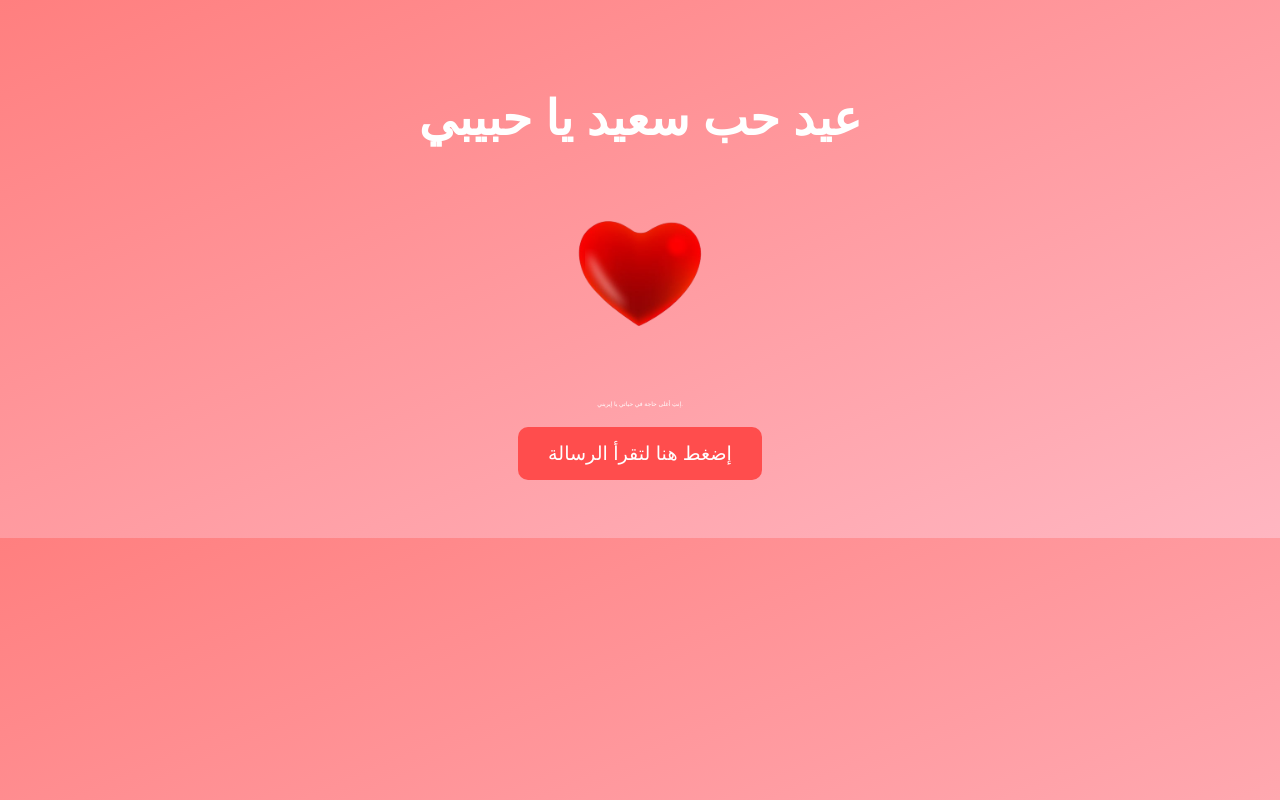
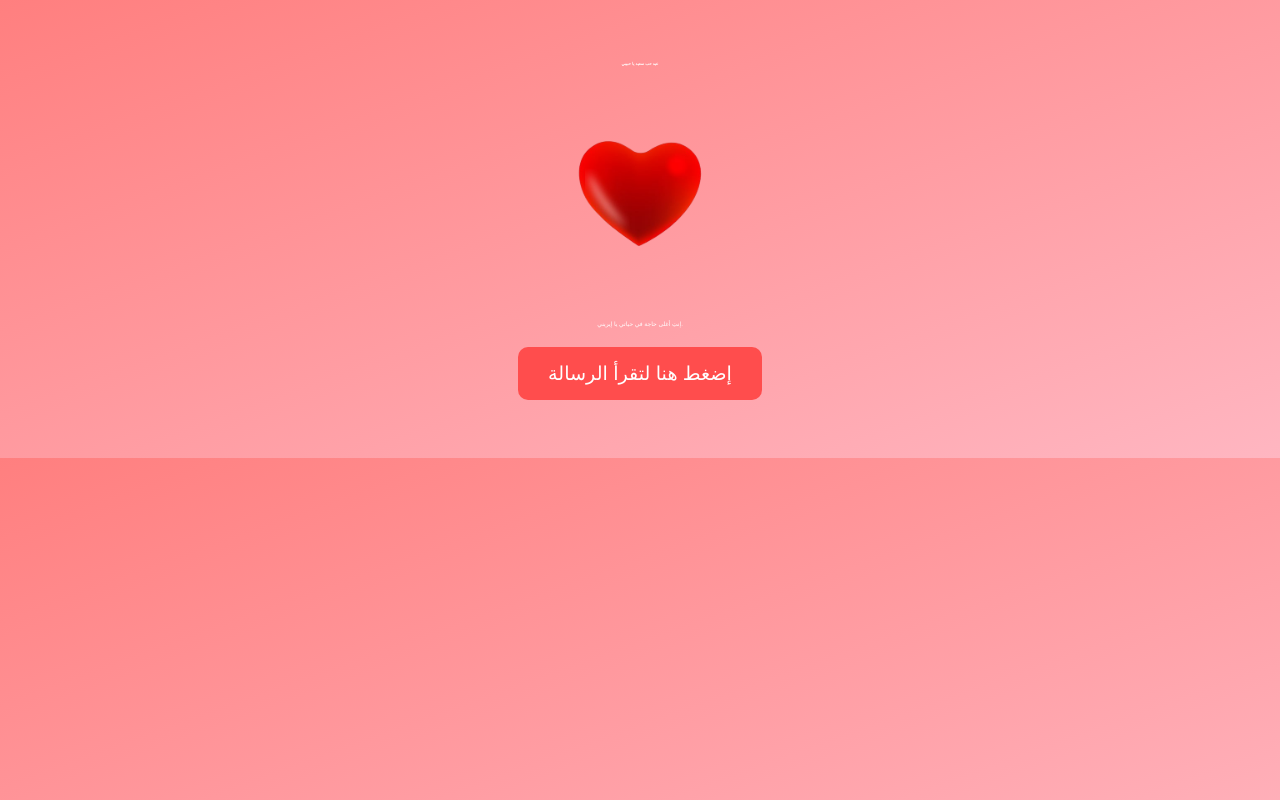
Before and after one commit to minabol3s/Valentine-s-Day, a plain HTML site: page index.html in a window 1280 px wide. Drawn offline with Linux system fonts and the light colour scheme.

Commit message:
Update index.html

```diff
--- a/index.html
+++ b/index.html
@@ -14,7 +14,7 @@
         }
 
         h1 {
-            font-size: 3em;
+            font-size: 4px;
             margin-bottom: 20px;
         }
 
```
